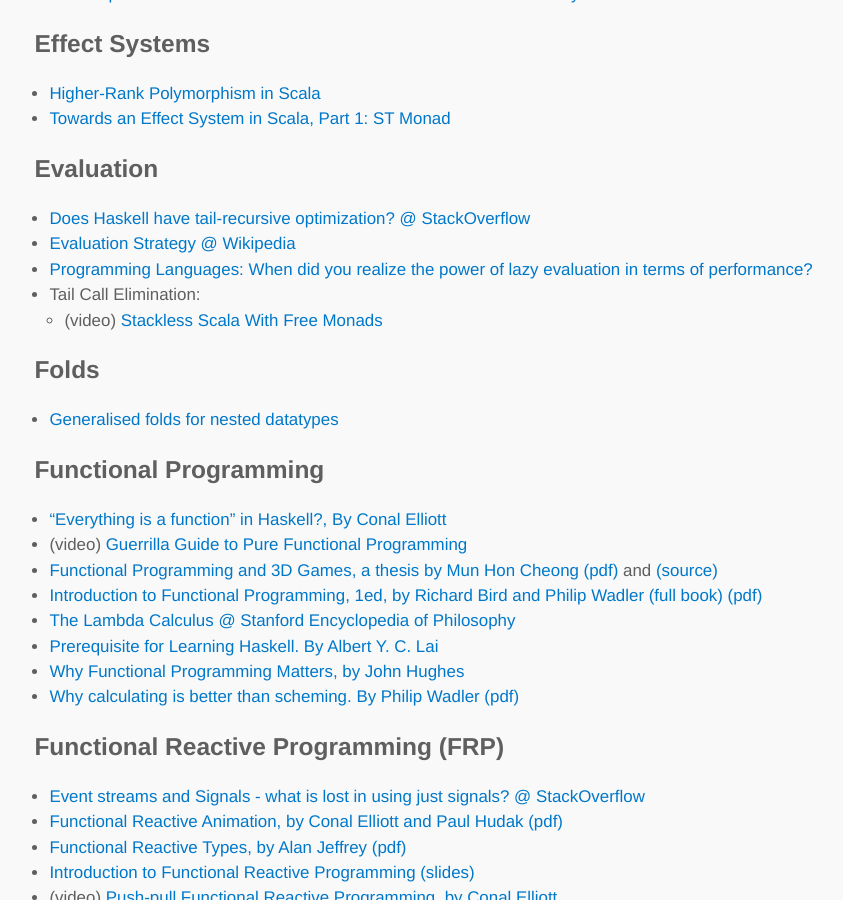
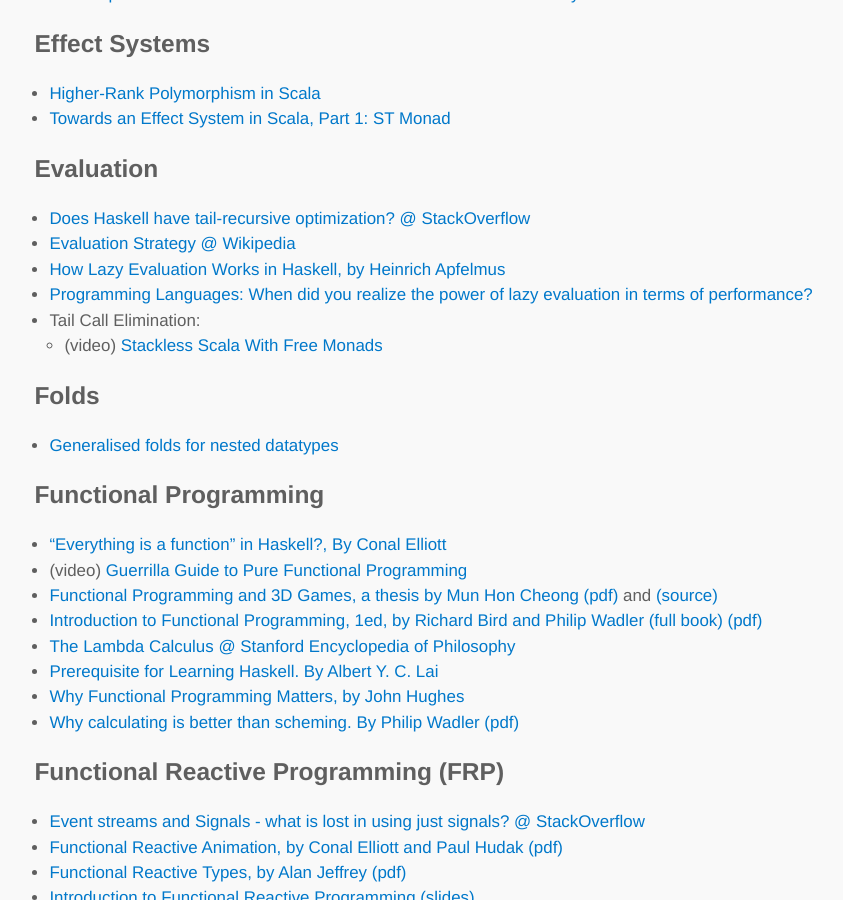
Before and after one commit to lambdatoast/lambdatoast.github.com, a Jekyll site: the page built from cs-resources/index.md, in a window 1280 px wide and 900 px high, scrolled down 3022 px. Shown: the whole window, without its empty margins (200-1043 px from the left). Built offline with Jekyll 4.4.1, drawn with Linux system fonts in a browser that asks for light colours.

Commit message:
Add link to How Lazy Evaluation Works in Haskell, by Heinrich Apfelmus

```diff
--- a/cs-resources/index.md
+++ b/cs-resources/index.md
@@ -113,6 +113,7 @@
 ## Evaluation
   - [Does Haskell have tail-recursive optimization? @ StackOverflow](http://stackoverflow.com/questions/13042353/does-haskell-have-tail-recursive-optimization)
   - [Evaluation Strategy @ Wikipedia](http://en.wikipedia.org/wiki/Evaluation_strategy)
+  - [How Lazy Evaluation Works in Haskell, by Heinrich Apfelmus](https://hackhands.com/lazy-evaluation-works-haskell/)
   - [Programming Languages: When did you realize the power of lazy evaluation in terms of performance?](http://www.quora.com/Programming-Languages/When-did-you-realize-the-power-of-lazy-evaluation-in-terms-of-performance)
   - Tail Call Elimination:
     + (video) [Stackless Scala With Free Monads](http://skillsmatter.com/podcast/scala/stackless-scala-free-monads)
```
